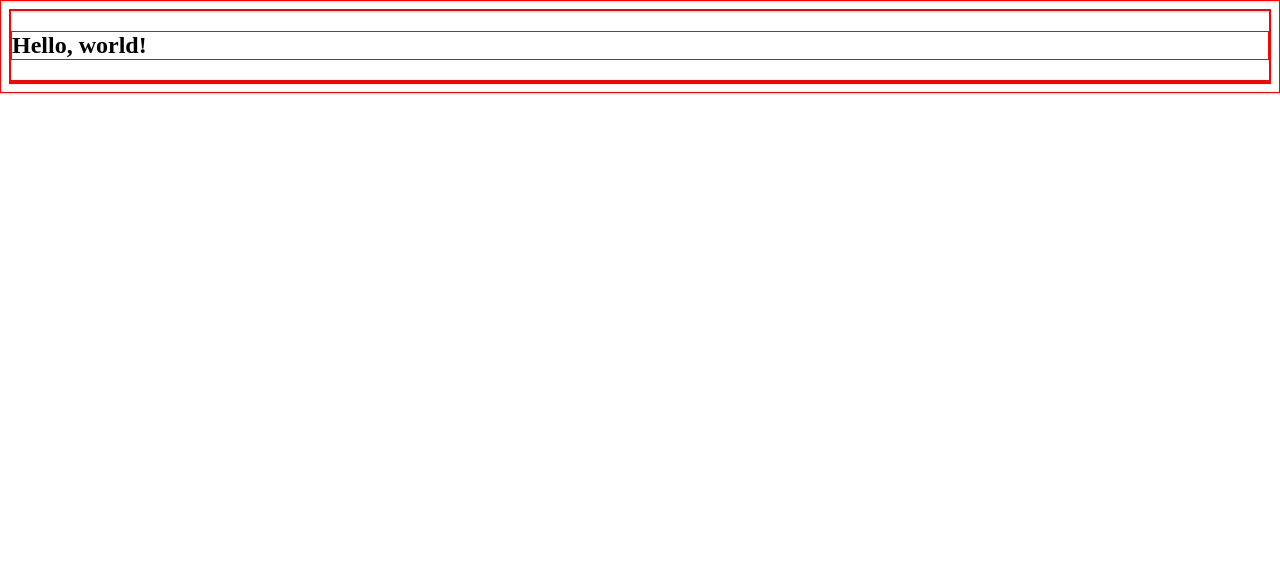
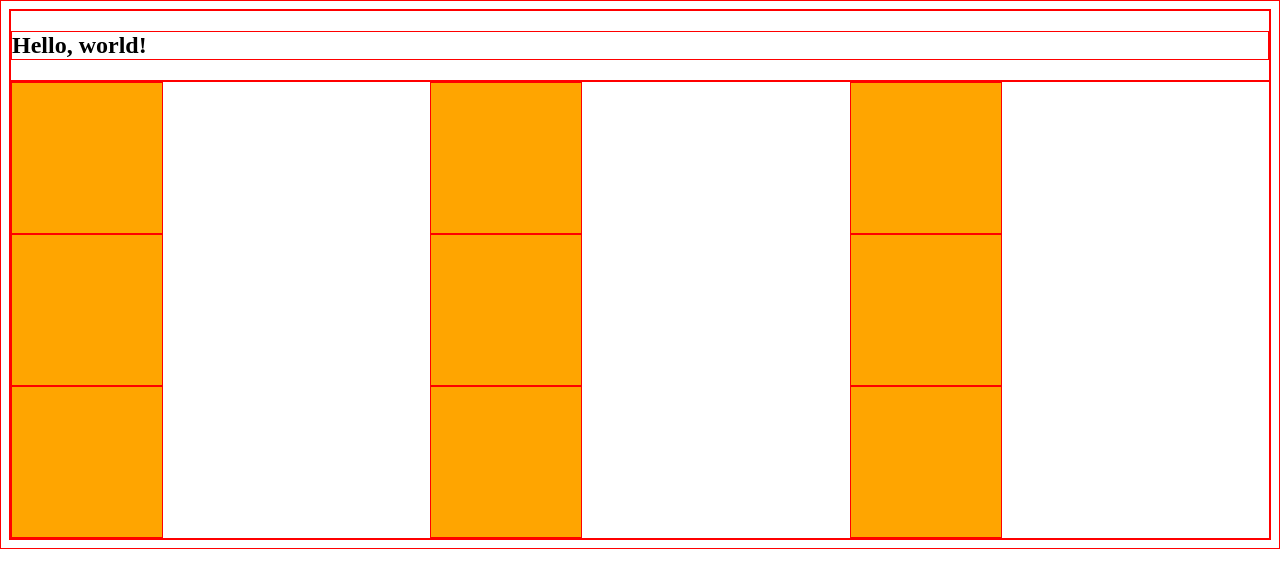
Before and after one commit to Oosh74/op-tic-tac-toe, a plain HTML site: page index.html in a window 1280 px wide. Drawn offline with Linux system fonts and the light colour scheme.

Commit message:
Add dom logic that paints the screen and controls clicking of grid cells

```diff
--- a/index.html
+++ b/index.html
@@ -11,6 +11,6 @@
     <section>
       <h1>Hello, world!</h1>
     </section>
-    <section class="gameBoard"></section>
+    <section class="game-board"></section>
   </body>
 </html>
--- a/script.js
+++ b/script.js
@@ -44,7 +44,6 @@ const playerModule = (() => {
 })();
 
 //gameflow obj
-
 const gameController = (() => {
   let board = gameBoard.getBoard();
   let player1 = {};
@@ -112,13 +111,46 @@ const gameController = (() => {
   return { startGame, makeMove };
 })();
 
-gameController.startGame();
-gameController.makeMove(0); //x
-gameController.makeMove(8); //o
-gameController.makeMove(7); //x
-gameController.makeMove(1); //o
-gameController.makeMove(2); //x
-gameController.makeMove(3); //o
-gameController.makeMove(5); //x
-gameController.makeMove(4); //o
-gameController.makeMove(6); //x
+//DOM Logic
+const domLogic = () => {
+  const board = gameBoard.getBoard();
+  const boardContainer = document.querySelector('.game-board');
+  let boardPosition = 0;
+
+  console.log('BOARD CONTAINER', boardContainer);
+  for (let i = 0; i < board.length; i++) {
+    const boardGridCell = document.createElement('div');
+
+    console.log('BOARD DRAWING...');
+    boardGridCell.classList.add(
+      'board-grid-cell',
+      `board-grid-pos-${boardPosition}`
+    );
+    console.log('CLASS LIST ADDED');
+    boardContainer.appendChild(boardGridCell);
+    console.log('GRID CELL ADDED');
+
+    boardPosition++;
+  }
+
+  const boardCell = document.querySelectorAll('.board-grid-cell');
+
+  boardCell.map(
+    addEventListener('click', (e) => {
+      return console.log('click', e.target);
+    })
+  );
+};
+
+domLogic();
+
+// gameController.startGame();
+// gameController.makeMove(0); //x
+// gameController.makeMove(8); //o
+// gameController.makeMove(7); //x
+// gameController.makeMove(1); //o
+// gameController.makeMove(2); //x
+// gameController.makeMove(3); //o
+// gameController.makeMove(5); //x
+// gameController.makeMove(4); //o
+// gameController.makeMove(6); //x
--- a/style.css
+++ b/style.css
@@ -1,3 +1,18 @@
 * {
   border: 1px solid red;
 }
+
+.board-grid-cell {
+  height: 150px;
+  width: 150px;
+  background-color: orange;
+  cursor: pointer;
+}
+
+.game-board {
+  display: grid;
+  grid-template-columns: repeat(3, 1fr);
+  grid-template-rows: repeat(3, 1fr);
+  align-items: center;
+  justify-content: center;
+}
```
